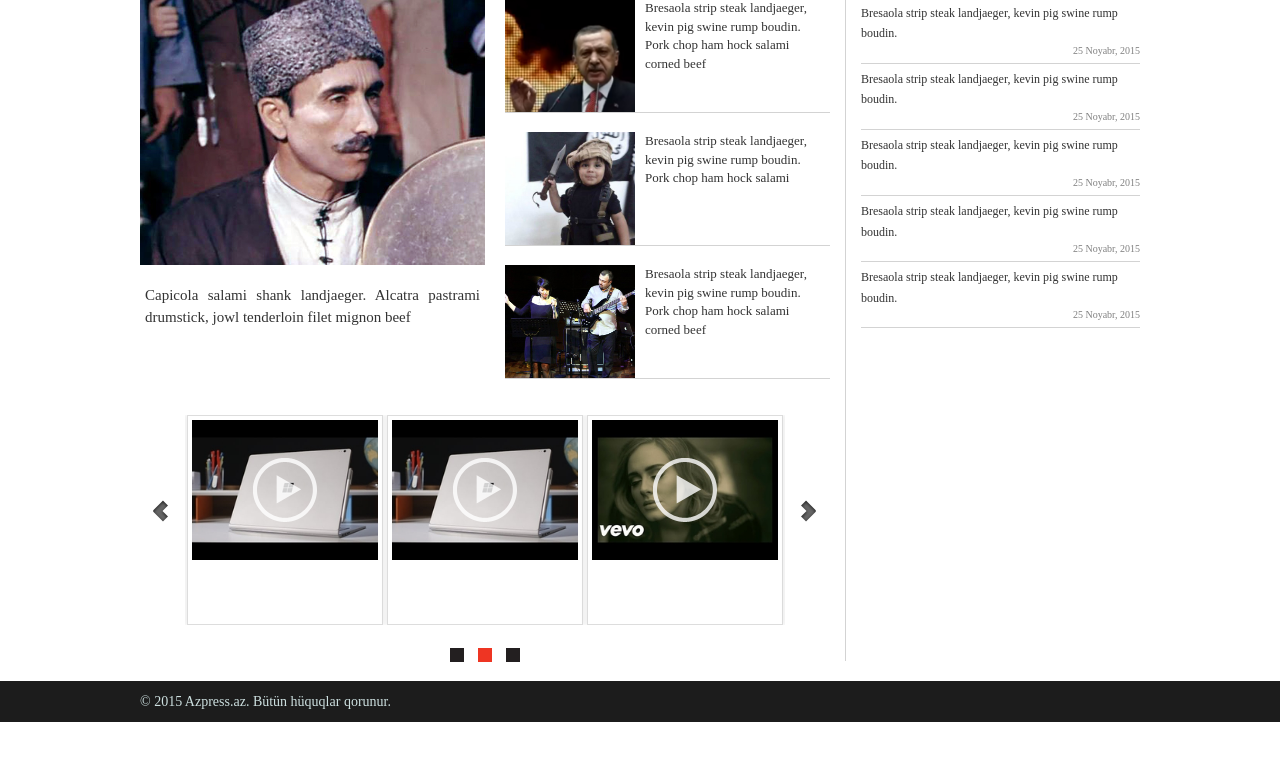
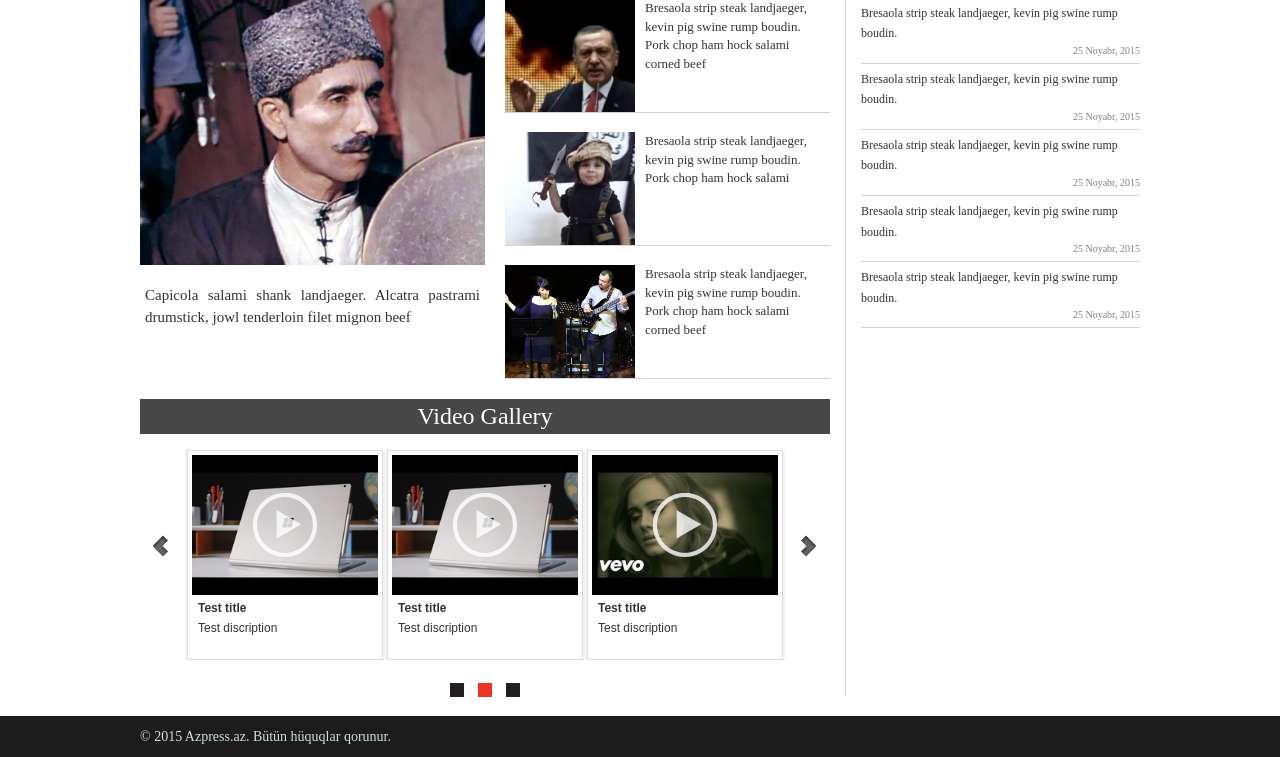
Before and after one commit to orkhanfarmanli/azpress.az, a PHP site: page / in a window 1280 px wide. Shown: the part 1741-2498 px from the top of the page. Before the commit the page ends 2463 px from the top, so only its background shows below. Run offline with PHP 8.4, Linux system fonts and the light colour scheme.

Commit message:
fixed video slider

```diff
--- a/carouselJS/initcarousel-1.css
+++ b/carouselJS/initcarousel-1.css
@@ -2,6 +2,26 @@
 
 /*@import url(https://fonts.googleapis.com/css?family=Open+Sans);*/
 
+.videoSlider{
+	margin-top: 20px;
+}
+
+
+.videoSlider h3{
+
+	background: #474747;
+  color: white;
+  line-height: 35px;
+  text-align: center;
+  margin:0;
+}
+
+
+
+#amazingcarousel-1{
+	/*padding-bottom: 20px;*/
+	/*background: #F1462C;*/
+}
 
 
 #amazingcarousel-1 .amazingcarousel-image {
@@ -46,11 +66,11 @@
 /* carousel */
 
 #amazingcarousel-container-1 {
-	padding: 20px 0px;
+	padding: 0 0 20px 0;
 }
 
 #amazingcarousel-1 .amazingcarousel-list-container {
-	padding: 16px 0;
+	padding: 16px 0 16px 0;
 }
 
 /* item */
@@ -68,6 +88,8 @@
 /* arrows */
 
 #amazingcarousel-1 .amazingcarousel-prev {
+	background: red;
+
 	left: 0%;
 	top: 50%;
 	margin-left: -40px;
--- a/index.html
+++ b/index.html
@@ -819,7 +819,7 @@
 
 <div style="width:100%; height:auto;" class="videoSlider">
 
-
+<h3>Video Gallery</h3>
 
   <!-- <div style="margin:0px auto;"> -->
 
@@ -831,44 +831,44 @@
                 <li class="amazingcarousel-item">
                     <div class="amazingcarousel-item-container">
   <div class="amazingcarousel-image"><a href="https://www.youtube.com/embed/3B2ZUiO9JUQ" class="html5lightbox" data-group="amazingcarousel-1"><img src="images/3B2ZUiO9JUQ.jpg" /></a></div>
-  <div class="amazingcarousel-title"></div>
-  <div class="amazingcarousel-description">qaqam zor</div>                    </div>
+  <div class="amazingcarousel-title">Test title</div>
+  <div class="amazingcarousel-description">Test discription</div>                    </div>
                 </li>
                 <li class="amazingcarousel-item">
                     <div class="amazingcarousel-item-container">
   <div class="amazingcarousel-image"><a href="https://www.youtube.com/embed/yOgAbKJGrTA" class="html5lightbox" data-group="amazingcarousel-1"><img src="images/yOgAbKJGrTA.jpg" /></a></div>
-  <div class="amazingcarousel-title"></div>
-  <div class="amazingcarousel-description"></div>                    </div>
+  <div class="amazingcarousel-title">Test title</div>
+  <div class="amazingcarousel-description">Test discription</div>                     </div>
                 </li>
                 <li class="amazingcarousel-item">
                     <div class="amazingcarousel-item-container">
   <div class="amazingcarousel-image"><a href="https://www.youtube.com/embed/drbOCiL7VXU" class="html5lightbox" data-group="amazingcarousel-1"><img src="images/drbOCiL7VXU.jpg" /></a></div>
-  <div class="amazingcarousel-title"></div>
-  <div class="amazingcarousel-description"></div>                    </div>
+  <div class="amazingcarousel-title">Test title</div>
+  <div class="amazingcarousel-description">Test discription</div>                       </div>
                 </li>
                 <li class="amazingcarousel-item">
                     <div class="amazingcarousel-item-container">
   <div class="amazingcarousel-image"><a href="https://www.youtube.com/embed/drbOCiL7VXU" class="html5lightbox" data-group="amazingcarousel-1"><img src="images/drbOCiL7VXU.jpg" /></a></div>
-  <div class="amazingcarousel-title"></div>
-  <div class="amazingcarousel-description"></div>                    </div>
+  <div class="amazingcarousel-title">Test title</div>
+  <div class="amazingcarousel-description">Test discription</div>                       </div>
                 </li>
                 <li class="amazingcarousel-item">
                     <div class="amazingcarousel-item-container">
   <div class="amazingcarousel-image"><a href="https://www.youtube.com/embed/drbOCiL7VXU" class="html5lightbox" data-group="amazingcarousel-1"><img src="images/drbOCiL7VXU.jpg" /></a></div>
-  <div class="amazingcarousel-title"></div>
-  <div class="amazingcarousel-description"></div>                    </div>
+  <div class="amazingcarousel-title">Test title</div>
+  <div class="amazingcarousel-description">Test discription</div>                    </div>
                 </li>
                 <li class="amazingcarousel-item">
                     <div class="amazingcarousel-item-container">
   <div class="amazingcarousel-image"><a href="https://www.youtube.com/embed/YQHsXMglC9A" class="html5lightbox" data-group="amazingcarousel-1"><img src="images/YQHsXMglC9A.jpg" /></a></div>
-  <div class="amazingcarousel-title"></div>
-  <div class="amazingcarousel-description"></div>                    </div>
+  <div class="amazingcarousel-title">Test title</div>
+  <div class="amazingcarousel-description">Test discription</div>                      </div>
                 </li>
                 <li class="amazingcarousel-item">
                     <div class="amazingcarousel-item-container">
   <div class="amazingcarousel-image"><a href="https://www.youtube.com/embed/FyKWUTwSYAs" class="html5lightbox" data-group="amazingcarousel-1"><img src="images/FyKWUTwSYAs.jpg" /></a></div>
-  <div class="amazingcarousel-title"></div>
-  <div class="amazingcarousel-description"></div>                    </div>
+  <div class="amazingcarousel-title">Test title</div>
+  <div class="amazingcarousel-description">Test discription</div>                      </div>
                 </li>
             </ul>
             <div class="amazingcarousel-prev"></div>
```
